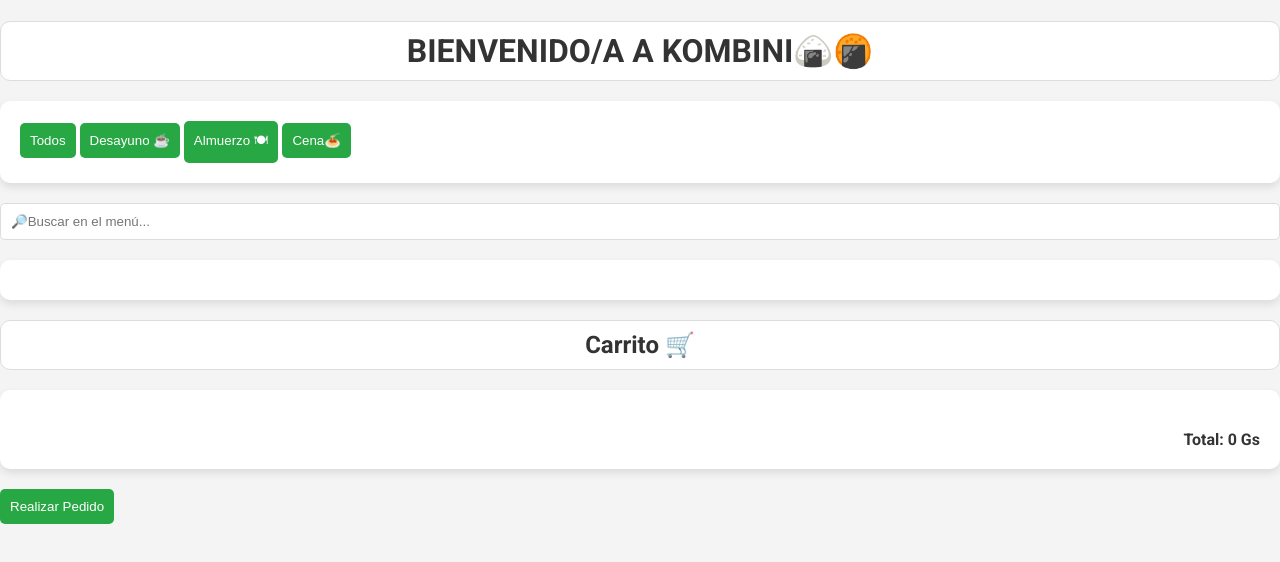
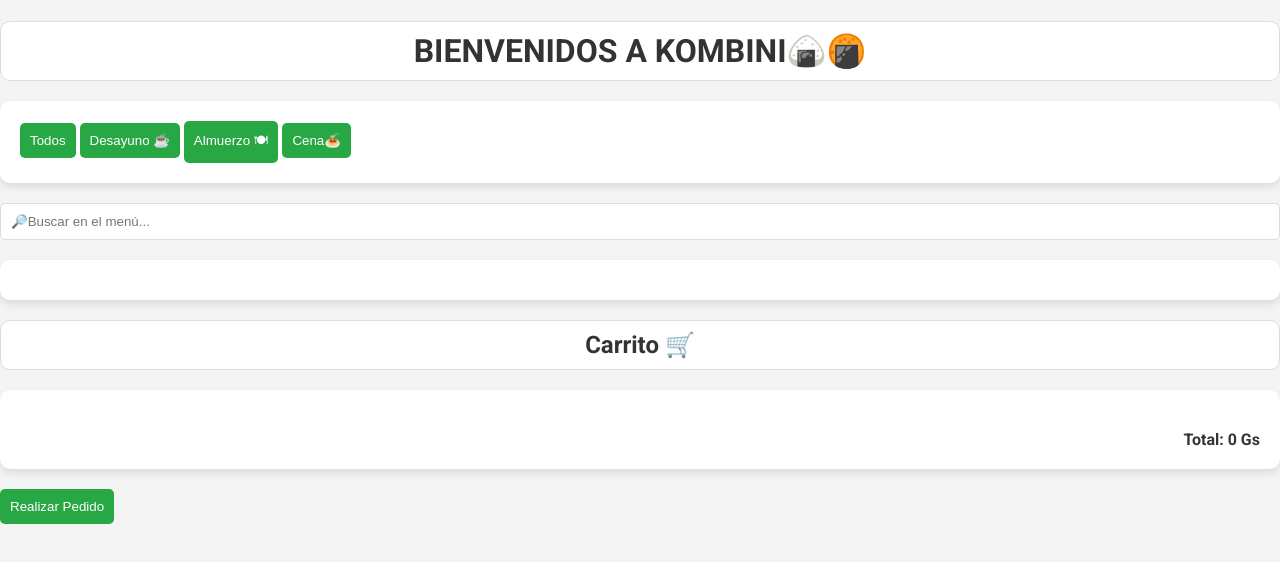
Before and after one commit to Damvalens/restaurante-app, a website: page public/index.html in a window 1280 px wide. Drawn offline with Linux system fonts and the light colour scheme; no server answers.

Commit message:
Actualizar index.html

```diff
--- a/public/index.html
+++ b/public/index.html
@@ -7,7 +7,7 @@
   <link rel="stylesheet" href="styles.css">
 </head>
 <body>
-  <h1>BIENVENIDO/A A KOMBINI🍙🍘</h1>
+  <h1>BIENVENIDOS A KOMBINI🍙🍘</h1>
 
   <div id="filters">
     <button data-category="all">Todos</button>
```
